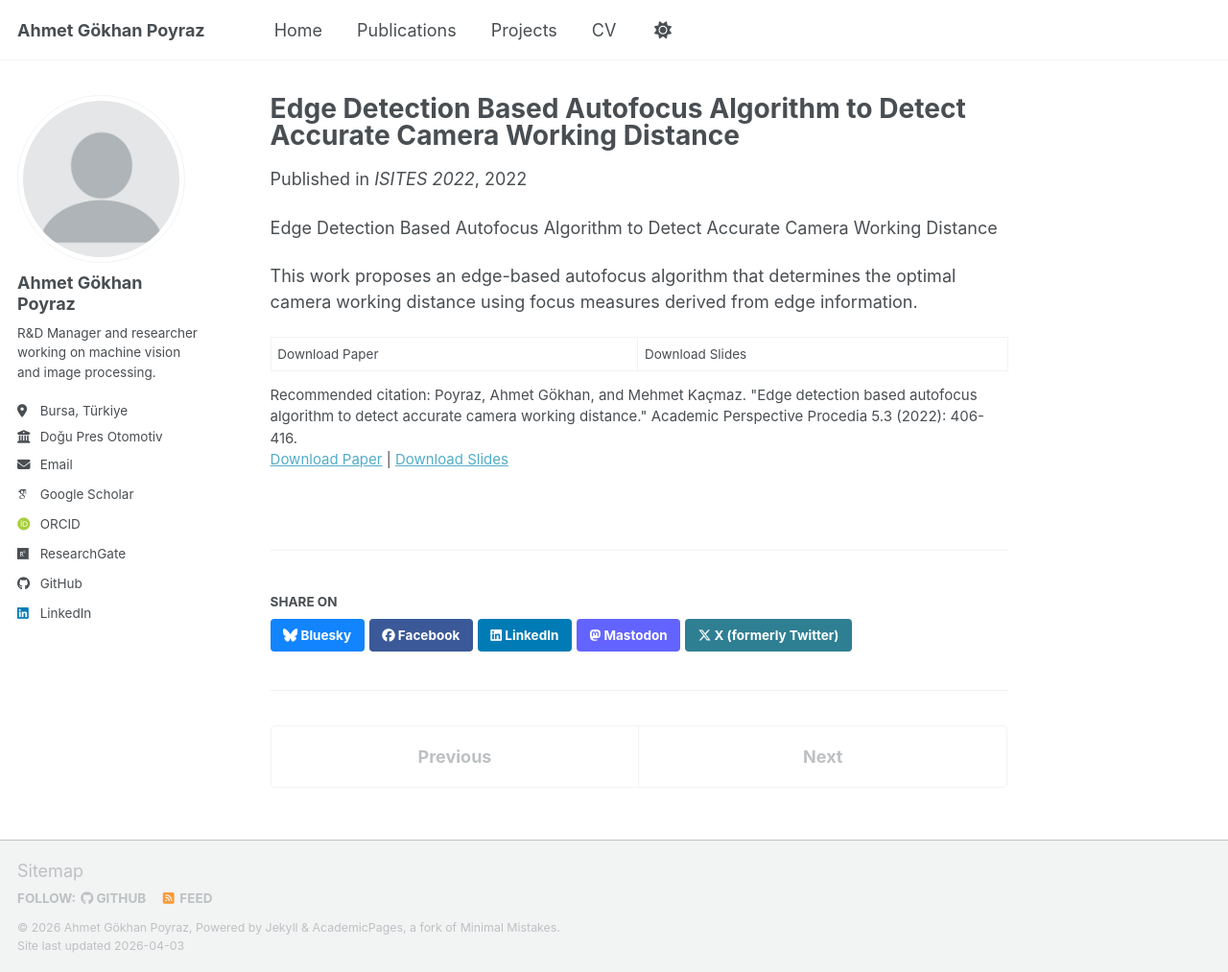
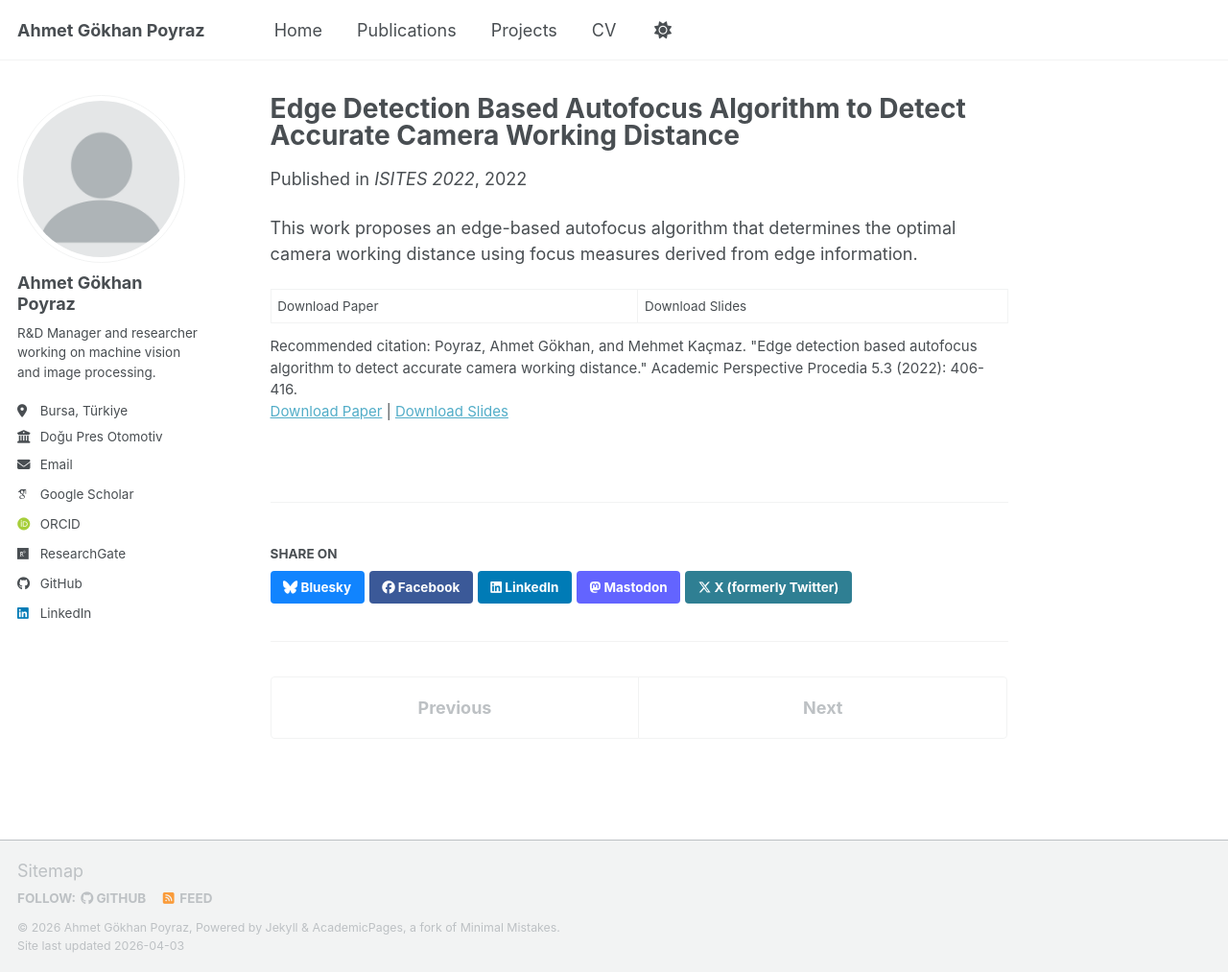
Before and after one commit to agpoyraz/agpoyraz.github.io, a Jekyll site: the page built from _publications/2022-Autofocus.md, in a window 1280 px wide and 1013 px high. Shown: the whole window at 96% size. Built offline with Jekyll 4.4.1, drawn with Linux system fonts in a browser that asks for light colours; some web fonts are replaced; a script bundle is joined from its source files by our own code; library files that are not in the unit come from our copies.

Commit message:
Clean up Autofocus paper entry
Removed redundant title from the Autofocus paper entry.

```diff
--- a/_publications/2022-Autofocus.md
+++ b/_publications/2022-Autofocus.md
@@ -10,8 +10,6 @@ paperurl: ''
 citation: 'Poyraz, Ahmet Gökhan, and Mehmet Kaçmaz. "Edge detection based autofocus algorithm to detect accurate camera working distance." Academic Perspective Procedia 5.3 (2022): 406-416.'
 ---
 
-Edge Detection Based Autofocus Algorithm to Detect Accurate Camera Working Distance
-
 This work proposes an edge-based autofocus algorithm that determines the optimal camera working distance using focus measures derived from edge information.
 
 Download Paper | Download Slides
```
